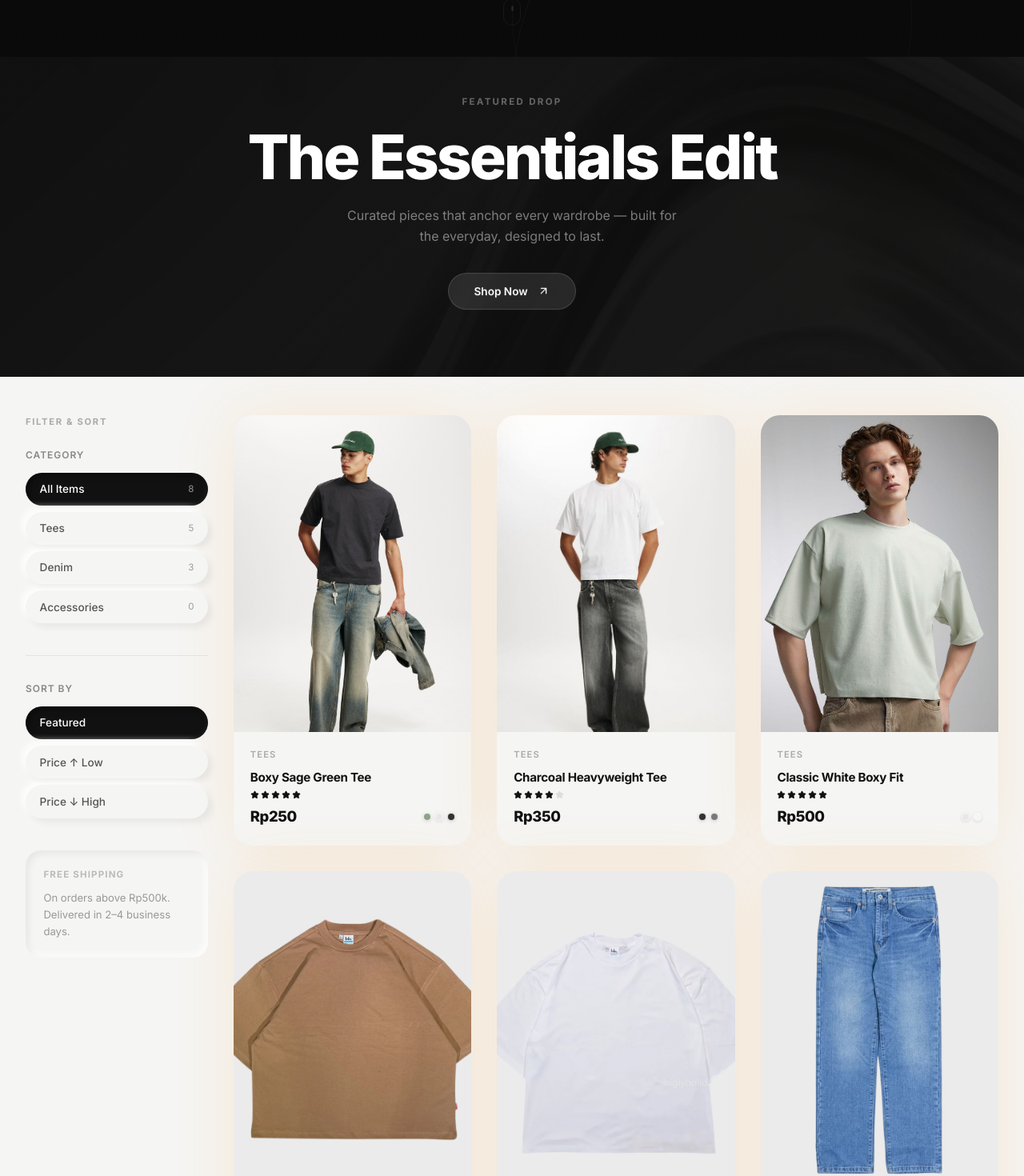
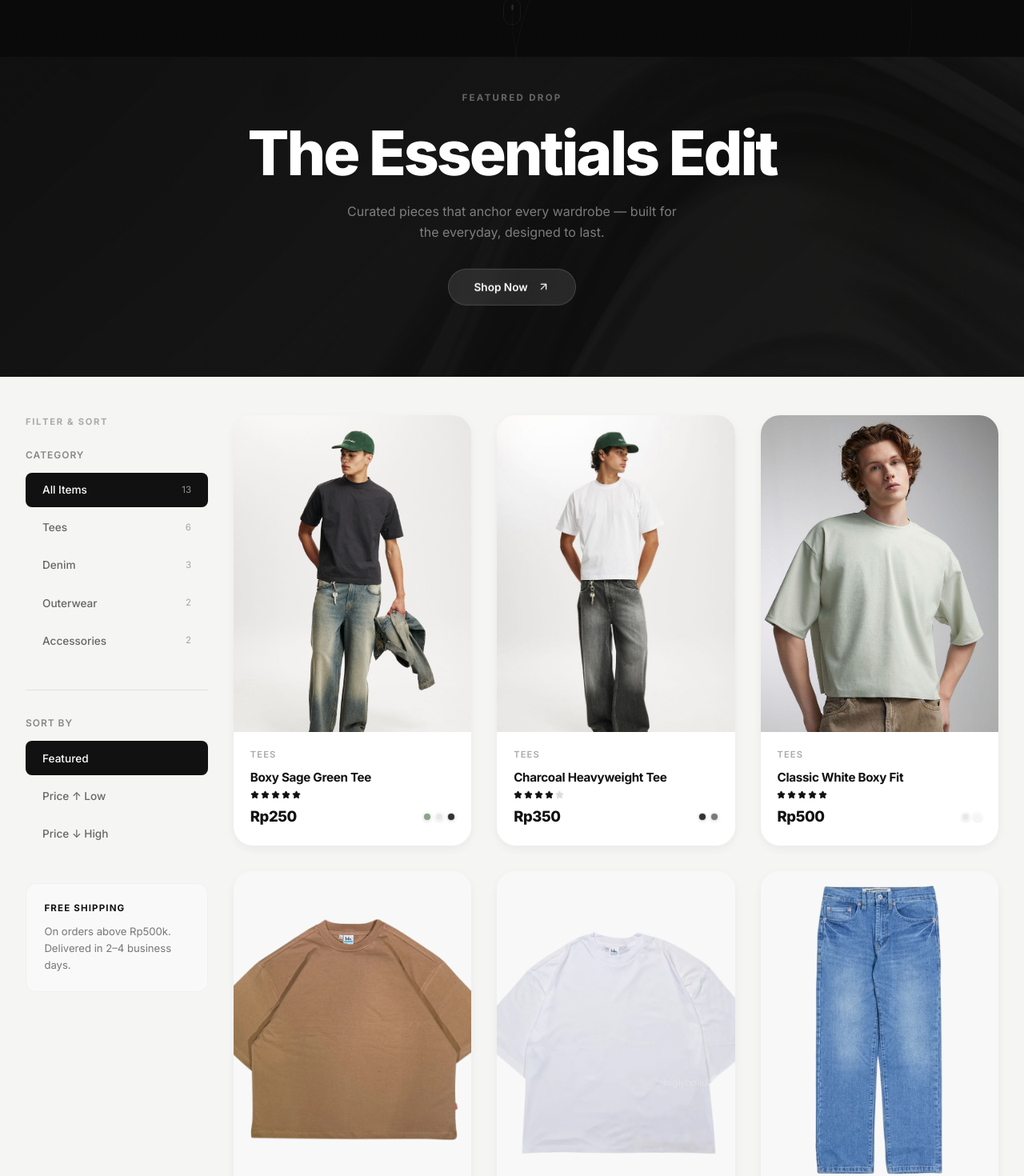
Before and after one commit to rahmann05/E-Commerce, a Next.js app: page /catalogue in a window 1280 px wide. Shown: the part 529-1999 px from the top of the page at 80% size. Built offline with nearby package versions, Linux system fonts and the light colour scheme; no server answers; the database is empty.

Commit message:
Debugging section catalogue

```diff
--- a/app/globals.css
+++ b/app/globals.css
@@ -648,7 +648,7 @@ html {
 
 /* ===== CATALOGUE LAYOUT ===== */
 .catalogue-page {
-  background: #f5f5f3;
+  background: var(--background);
   min-height: 100vh;
   color: #111;
 }
@@ -694,33 +694,25 @@ html {
   align-items: center;
   justify-content: space-between;
   width: 100%;
-  padding: 0.65rem 1.1rem;
-  border-radius: 3rem;
+  padding: 0.65rem 1.25rem;
+  border-radius: 0.5rem;
   font-size: 0.85rem;
   font-weight: 500;
-  border: none;
+  border: 1px solid transparent;
   cursor: pointer;
-  margin-bottom: 0.5rem;
-  background: #f5f5f3;
-  color: #555;
-  box-shadow:
-    5px 5px 10px rgba(0, 0, 0, 0.06),
-    -5px -5px 10px rgba(255, 255, 255, 0.85);
-  transition: all 0.35s cubic-bezier(0.25, 0.46, 0.45, 0.94);
+  margin-bottom: 0.25rem;
+  background: transparent;
+  color: #666;
+  transition: all 0.3s cubic-bezier(0.25, 0.46, 0.45, 0.94);
 }
 .sidebar-pill:hover {
   color: #111;
-  box-shadow:
-    7px 7px 14px rgba(0, 0, 0, 0.09),
-    -7px -7px 14px rgba(255, 255, 255, 0.9);
-  transform: translateX(3px);
+  background: #f5f5f3;
+  transform: translateX(4px);
 }
 .sidebar-pill.active {
   background: #111;
   color: #fff;
-  box-shadow:
-    inset 3px 3px 8px rgba(0, 0, 0, 0.4),
-    inset -2px -2px 6px rgba(255, 255, 255, 0.05);
 }
 .sidebar-pill .count-badge {
   font-size: 0.72rem;
@@ -744,26 +736,23 @@ html {
   cursor: pointer;
   border-radius: 1.5rem;
   overflow: hidden;
-  background: #f5f5f3;
-  box-shadow:
-    8px 8px 16px rgba(0, 0, 0, 0.06),
-    -8px -8px 16px rgba(255, 255, 255, 0.85);
+  background: #ffffff;
+  border: none;
+  box-shadow: 0 4px 12px rgba(0, 0, 0, 0.05);
   transition:
-    box-shadow 0.5s cubic-bezier(0.25, 0.46, 0.45, 0.94),
-    transform 0.5s cubic-bezier(0.25, 0.46, 0.45, 0.94);
+    all 0.5s cubic-bezier(0.25, 0.46, 0.45, 0.94);
 }
 .cat-product-card:hover {
   transform: translateY(-8px);
-  box-shadow:
-    14px 14px 28px rgba(0, 0, 0, 0.10),
-    -10px -10px 22px rgba(255, 255, 255, 0.9);
+  border-color: #e0e0de;
+  box-shadow: 0 12px 30px rgba(0, 0, 0, 0.06);
 }
 .cat-product-image {
   position: relative;
   width: 100%;
   aspect-ratio: 3 / 4;
   overflow: hidden;
-  background: #ebebeb;
+  background: #f8f8f8;
 }
 .cat-product-image img {
   transition: transform 0.8s cubic-bezier(0.25, 0.46, 0.45, 0.94) !important;
@@ -861,10 +850,8 @@ html {
   overflow-y: auto;
   display: grid;
   grid-template-columns: 1fr 1fr;
-  box-shadow:
-    0 -20px 80px rgba(0, 0, 0, 0.25),
-    12px 12px 24px rgba(0, 0, 0, 0.08),
-    -12px -12px 24px rgba(255, 255, 255, 0.9);
+  box-shadow: 0 30px 100px rgba(0, 0, 0, 0.2);
+  border: 1px solid rgba(255,255,255,0.4);
 }
 @media (min-width: 768px) {
   .modal-sheet { border-radius: 2rem; max-height: 88vh; }
@@ -897,9 +884,7 @@ html {
   display: flex;
   align-items: center;
   justify-content: center;
-  box-shadow:
-    4px 4px 8px rgba(0, 0, 0, 0.08),
-    -4px -4px 8px rgba(255, 255, 255, 0.8);
+  box-shadow: 0 4px 12px rgba(0, 0, 0, 0.1);
   transition: all 0.3s ease;
 }
 .modal-close-btn:hover {
@@ -960,10 +945,9 @@ html {
   cursor: pointer;
   background: #f5f5f3;
   color: #555;
-  box-shadow:
-    4px 4px 8px rgba(0, 0, 0, 0.06),
-    -4px -4px 8px rgba(255, 255, 255, 0.8);
+  box-shadow: 0 2px 8px rgba(0, 0, 0, 0.04);
   transition: all 0.3s ease;
+  border: 1px solid #e0e0de;
 }
 .modal-size-btn.selected,
 .modal-size-btn:hover {
@@ -1015,9 +999,7 @@ html {
   align-items: center;
   justify-content: center;
   gap: 0.8rem;
-  box-shadow:
-    8px 8px 20px rgba(0, 0, 0, 0.18),
-    -4px -4px 12px rgba(255, 255, 255, 0.04);
+  box-shadow: 0 10px 30px rgba(0, 0, 0, 0.15);
   transition: all 0.4s cubic-bezier(0.25, 0.46, 0.45, 0.94);
 }
 .modal-add-btn:hover {
--- a/components/catalogue/CatalogueClient.tsx
+++ b/components/catalogue/CatalogueClient.tsx
@@ -36,6 +36,7 @@ export default function CatalogueClient({ initialProducts }: Props) {
       all:         initialProducts.length,
       tees:        initialProducts.filter((p) => p.category === "tees").length,
       jeans:       initialProducts.filter((p) => p.category === "jeans").length,
+      outerwear:   initialProducts.filter((p) => p.category === "outerwear").length,
       accessories: initialProducts.filter((p) => p.category === "accessories").length,
     };
     return c;
--- a/components/catalogue/CatalogueFilterSidebar.tsx
+++ b/components/catalogue/CatalogueFilterSidebar.tsx
@@ -2,6 +2,8 @@
 
 import { motion } from "framer-motion";
 import type { CategoryFilter } from "@/lib/actions/catalogue";
+
+import AnimatedText from "@/components/ui/AnimatedText";
 
 interface Props {
   activeCategory: CategoryFilter;
@@ -15,6 +17,7 @@ const CATEGORIES: { key: CategoryFilter; label: string }[] = [
   { key: "all",        label: "All Items"    },
   { key: "tees",       label: "Tees"         },
   { key: "jeans",      label: "Denim"        },
+  { key: "outerwear",  label: "Outerwear"    },
   { key: "accessories",label: "Accessories"  },
 ];
 
@@ -38,7 +41,7 @@ export default function CatalogueFilterSidebar({
       animate={{ opacity: 1, x: 0 }}
       transition={{ duration: 0.8, ease: [0.16, 1, 0.3, 1] }}
     >
-      <div className="catalogue-sidebar-title">Filter & Sort</div>
+      <AnimatedText text="Filter & Sort" as="p" style={{ fontSize: "0.7rem", fontWeight: 700, letterSpacing: "0.15em", textTransform: "uppercase", color: "#aaa", marginBottom: "1.5rem" }} />
 
       {/* Category section */}
       <div className="sidebar-section">
@@ -93,7 +96,7 @@ export default function CatalogueFilterSidebar({
         ))}
       </div>
 
-      {/* Decorative neo box */}
+      {/* Decorative box - Minimal style */}
       <motion.div
         initial={{ opacity: 0, y: 20 }}
         animate={{ opacity: 1, y: 0 }}
@@ -101,15 +104,15 @@ export default function CatalogueFilterSidebar({
         style={{
           marginTop: "2rem",
           padding: "1.4rem",
-          borderRadius: "1.2rem",
-          background: "#f5f5f3",
-          boxShadow: "inset 4px 4px 10px rgba(0,0,0,0.06), inset -4px -4px 10px rgba(255,255,255,0.8)",
+          borderRadius: "0.8rem",
+          background: "#f9f9f9",
+          border: "1px solid #f0f0f0",
         }}
       >
-        <div style={{ fontSize: "0.72rem", fontWeight: 700, letterSpacing: "0.1em", textTransform: "uppercase", color: "#bbb", marginBottom: "0.6rem" }}>
+        <div style={{ fontSize: "0.72rem", fontWeight: 700, letterSpacing: "0.1em", textTransform: "uppercase", color: "#111", marginBottom: "0.6rem" }}>
           Free Shipping
         </div>
-        <div style={{ fontSize: "0.82rem", color: "#999", lineHeight: 1.6 }}>
+        <div style={{ fontSize: "0.82rem", color: "#777", lineHeight: 1.6 }}>
           On orders above Rp500k. Delivered in 2–4 business days.
         </div>
       </motion.div>
--- a/components/catalogue/CatalogueProductCard.tsx
+++ b/components/catalogue/CatalogueProductCard.tsx
@@ -21,7 +21,7 @@ export default function CatalogueProductCard({ product, onClick }: Props) {
 
   return (
     <div
-      className="cat-product-card neo-glow-ring"
+      className="cat-product-card"
       onClick={onClick}
       onMouseEnter={() => setHovered(true)}
       onMouseLeave={() => setHovered(false)}
--- a/components/catalogue/types.ts
+++ b/components/catalogue/types.ts
@@ -7,7 +7,7 @@ export interface CatalogueProduct {
   id: number;
   name: string;
   description: string;
-  category: "tees" | "jeans" | "accessories";
+  category: "tees" | "jeans" | "accessories" | "outerwear";
   price: number;
   rating: number;
   sizes: string;
--- a/components/data/products.ts
+++ b/components/data/products.ts
@@ -164,4 +164,64 @@ export const CATALOGUE_PRODUCTS_FALLBACK: CatalogueProduct[] = [
     colors: ["#5b84b1", "#8aaed4"],
     inStock: true,
   },
+  {
+    id: 9,
+    name: "Canvas Field Jacket",
+    description: "Rugged canvas outer with a warm flannel lining. Built for the elements, designed for the city.",
+    category: "outerwear",
+    price: 1250,
+    rating: 5,
+    sizes: "S - XXL",
+    image: "/images/model4.png",
+    colors: ["#555555", "#333333"],
+    inStock: true,
+  },
+  {
+    id: 10,
+    name: "Everyday Essential Beanie",
+    description: "Soft merino wool blend that provides warmth without the itch. Minimalist branding.",
+    category: "accessories",
+    price: 150,
+    rating: 4,
+    sizes: "One Size",
+    image: "/images/tees5.png",
+    colors: ["#333333", "#7a7a7a"],
+    inStock: true,
+  },
+  {
+    id: 11,
+    name: "Structured Twill Cap",
+    description: "Classic 6-panel construction with an adjustable leather strap. Low profile fit.",
+    category: "accessories",
+    price: 190,
+    rating: 5,
+    sizes: "One Size",
+    image: "/images/tees3.png",
+    colors: ["#8da38a", "#e8e8e8"],
+    inStock: true,
+  },
+  {
+    id: 12,
+    name: "Tech Performance Parka",
+    description: "Waterproof, breathable, and built for the urban explorer. Features multiple utility pockets.",
+    category: "outerwear",
+    price: 1550,
+    rating: 5,
+    sizes: "M - XXL",
+    image: "/images/model1.jpg",
+    colors: ["#333333", "#2b4c7e"],
+    inStock: true,
+  },
+  {
+    id: 13,
+    name: "Cloud-Knit Hoodie",
+    description: "Double-faced jersey knit for a weightless feel and maximum warmth. The peak of Softwear.",
+    category: "tees",
+    price: 650,
+    rating: 5,
+    sizes: "S - XXXL",
+    image: "/images/tees2.png",
+    colors: ["#6b4423", "#7a7a7a"],
+    inStock: true,
+  },
 ];
--- a/lib/actions/catalogue.ts
+++ b/lib/actions/catalogue.ts
@@ -12,7 +12,7 @@ import { CATALOGUE_PRODUCTS_FALLBACK } from "@/components/data/products";
 
 // ── Types ─────────────────────────────────────────────────────────────────────
 
-export type CategoryFilter = "all" | "tees" | "jeans" | "accessories";
+export type CategoryFilter = "all" | "tees" | "jeans" | "accessories" | "outerwear";
 
 // ── Helpers ───────────────────────────────────────────────────────────────────
 
```
Also changed, not shown: components/features/AnimatedWave.tsx (+66 -71 lines).
